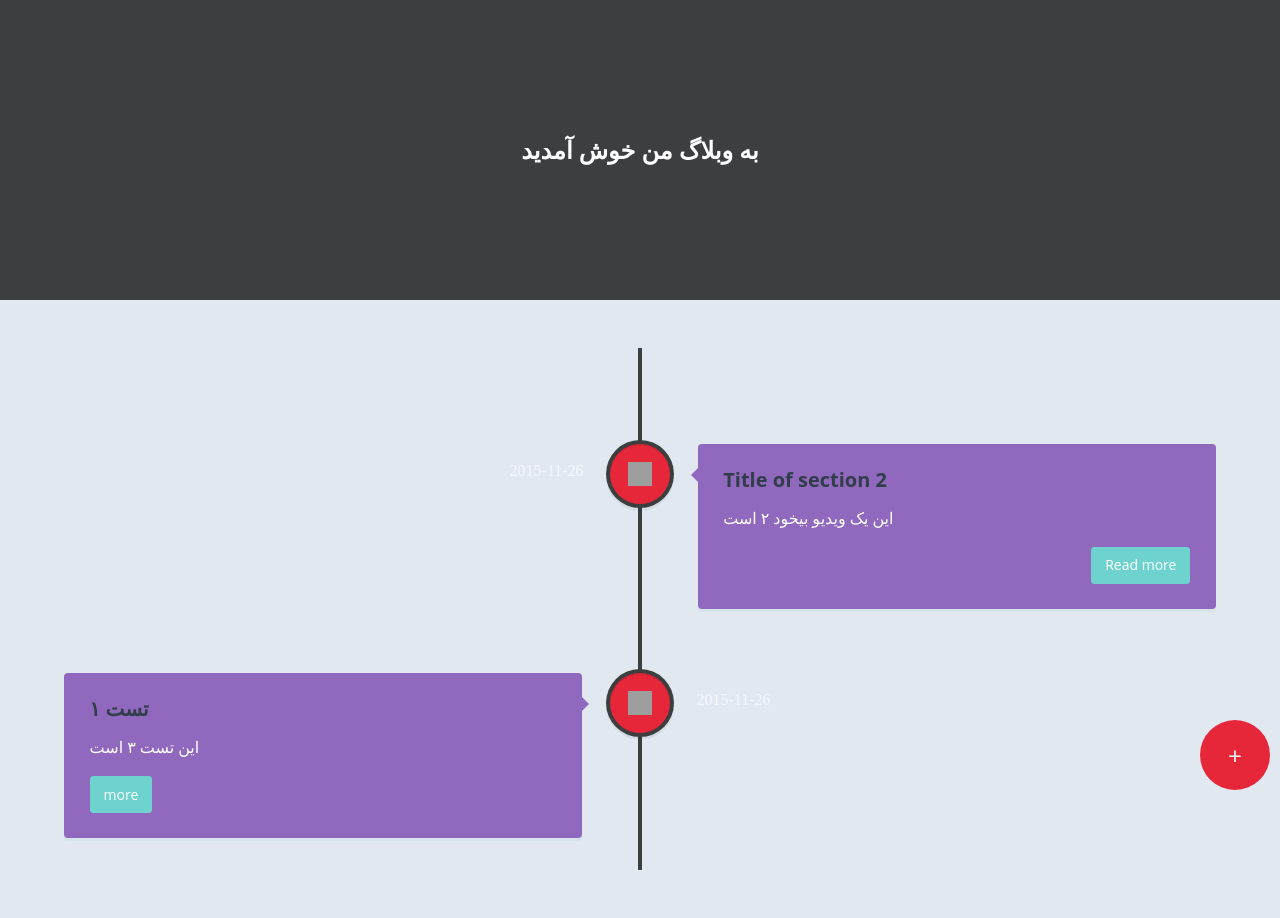
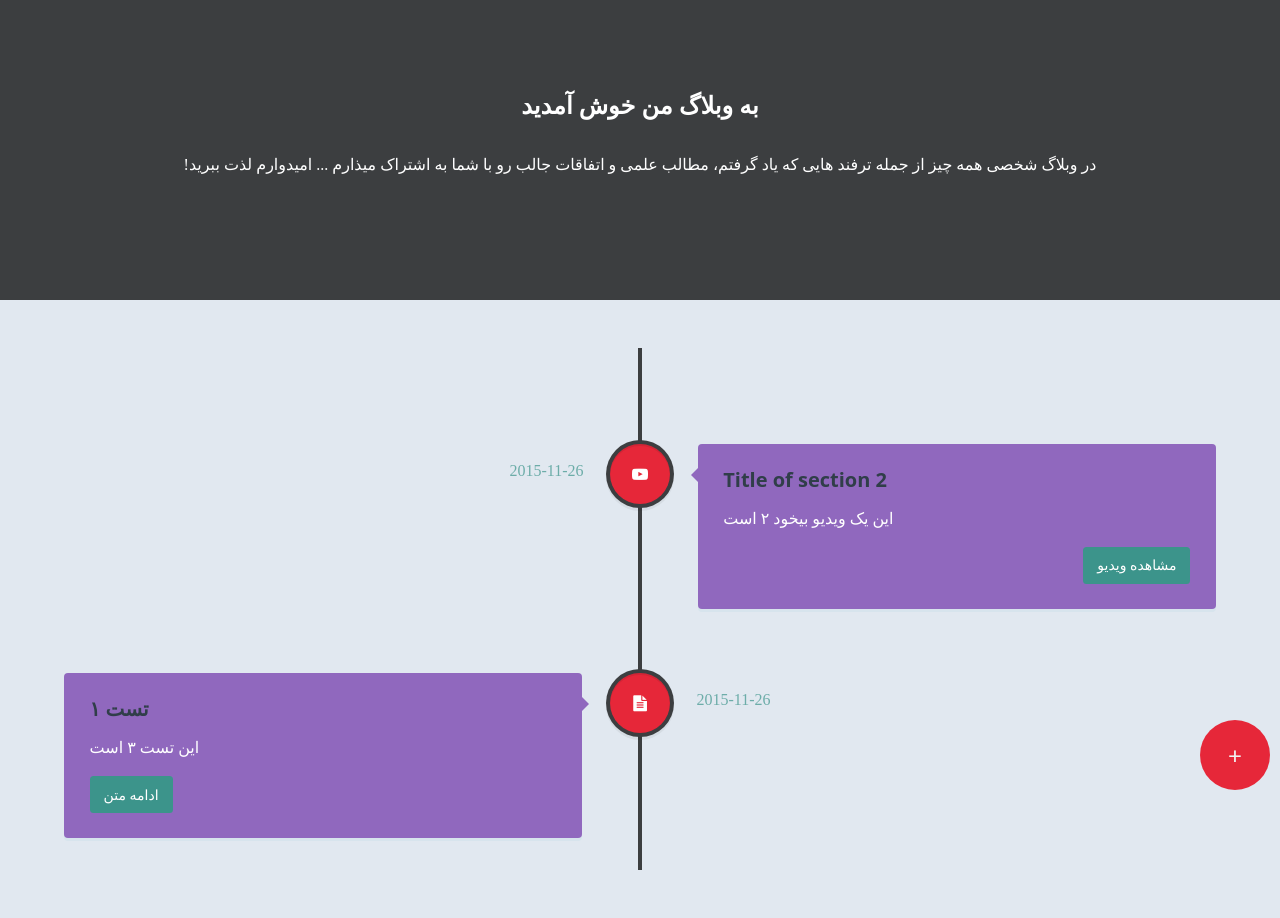
Before and after one commit to mohammadgoli/newblog, a Flask app: page /blog in a window 1280 px wide. Run offline with Flask 2, Linux system fonts and the light colour scheme; data comes from the database, SQL or seed files in the repository; some libraries are stand-ins or nearby versions; grey boxes are pictures that could not be loaded.

Commit message:
this is the shitty changes

```diff
--- a/static/css/blogstyle.css
+++ b/static/css/blogstyle.css
@@ -36,6 +36,10 @@ h1, h2 {
   font-weight: bold;
 }
 
+h1 {
+  padding-top: 7%;
+}
+
 /* --------------------------------
 
 Modules - reusable parts of our design
@@ -61,7 +65,7 @@ Main components
 -------------------------------- */
 header {
   height: 200px;
-  line-height: 200px;
+  line-height: 20px;
   text-align: center;
   background: #3C3E40;
 }
@@ -73,7 +77,7 @@ header h1 {
 @media only screen and (min-width: 1170px) {
   header {
     height: 300px;
-    line-height: 300px;
+    line-height: 30px;
   }
   header h1 {
     font-size: 24px;
@@ -271,7 +275,7 @@ header h1 {
 .cd-timeline-content .cd-read-more {
   float: right;
   padding: .8em 1em;
-  background: #6ed3cf;
+  background: #3c948b;
   color: white;
   border-radius: 0.25em;
 }
@@ -489,3 +493,14 @@ iframe {
 .cd-timeline-content{
   z-index: ;
 }
+
+.cd-date {
+  color :#3c948b;
+}
+
+.cd-timeline-img.cd-picture, .cd-timeline-img.cd-movie {
+  background: #e62739;
+  display: flex;
+  justify-content: center;
+  align-items: center;
+}
--- a/templates/_blog.html
+++ b/templates/_blog.html
@@ -11,8 +11,10 @@
 	<title>وبلاگ محمد گلی</title>
 </head>
 <body>
-	<header>
+	<header dir='rtl'>
 		<h1>به وبلاگ من خوش آمدید</h1>
+		<br />
+		<h3>در وبلاگ شخصی همه چیز از جمله ترفند هایی که یاد گرفتم، مطالب علمی و اتفاقات جالب رو با شما به اشتراک میذارم ... امیدوارم لذت ببرید!</h3>
 	</header>
 	<section id="cd-timeline" class="cd-container">
 	       	<ul id="nav">
--- a/templates/post.html
+++ b/templates/post.html
@@ -4,13 +4,13 @@
     {% if 'text' in post.subject %}
         <div class="cd-timeline-block">
 			<div class="cd-timeline-img cd-picture">
-				<img src="img/cd-icon-picture.svg" alt="Picture">
+				<span class="fa fa-file-text"></span>
 			</div> <!-- cd-timeline-img -->
 
 			<div class="cd-timeline-content">
 				<h2>تست ۱</h2>
 				<p>{{ post.digest|safe }}</p>
-				<a href="{{ url_for('viewpost', post_number = post.postid ) }}" class="cd-read-more"> more </a>
+				<a href="{{ url_for('viewpost', post_number = post.postid ) }}" class="cd-read-more"> ادامه متن </a>
                 {% if 'logged_in' in session %}
                     <a href="{{ url_for('deleteposts', postid = post.postid ) }}" class="cd-read-more"> پاک کردن</a>
                 {% endif %}
@@ -21,13 +21,13 @@
     {% if 'video' in post.subject %}
         <div class="cd-timeline-block">
 			<div class="cd-timeline-img cd-movie">
-				<img src="img/cd-icon-movie.svg" alt="Movie">
+				<span class="fa fa-youtube-play"></span>
 			</div> <!-- cd-timeline-img -->
 
 			<div class="cd-timeline-content">
 				<h2>Title of section 2</h2>
 				<p>{{ post.digest|safe }}</p>
-				<a href="{{ url_for('viewpost', post_number = post.postid ) }}" class="cd-read-more">Read more</a>
+				<a href="{{ url_for('viewpost', post_number = post.postid ) }}" class="cd-read-more">مشاهده ویدیو</a>
 				<span class="cd-date">{{ post.date }}</span>
 			</div> <!-- cd-timeline-content -->
 		</div> <!-- cd-timeline-block -->
@@ -35,7 +35,7 @@
     {% if 'imagetext' in post.subject %}
         <div class="cd-timeline-block">
 			<div class="cd-timeline-img cd-picture">
-				<img src="img/cd-icon-picture.svg" alt="picture">
+				<span class="fa fa-file-image-o"></span>
 			</div> <!-- cd-timeline-img -->
 
 			<div class="cd-timeline-content">
```
Also changed, not shown: templates/about.html (+5 -4 lines), templates/projects.html (+5 -4 lines).
